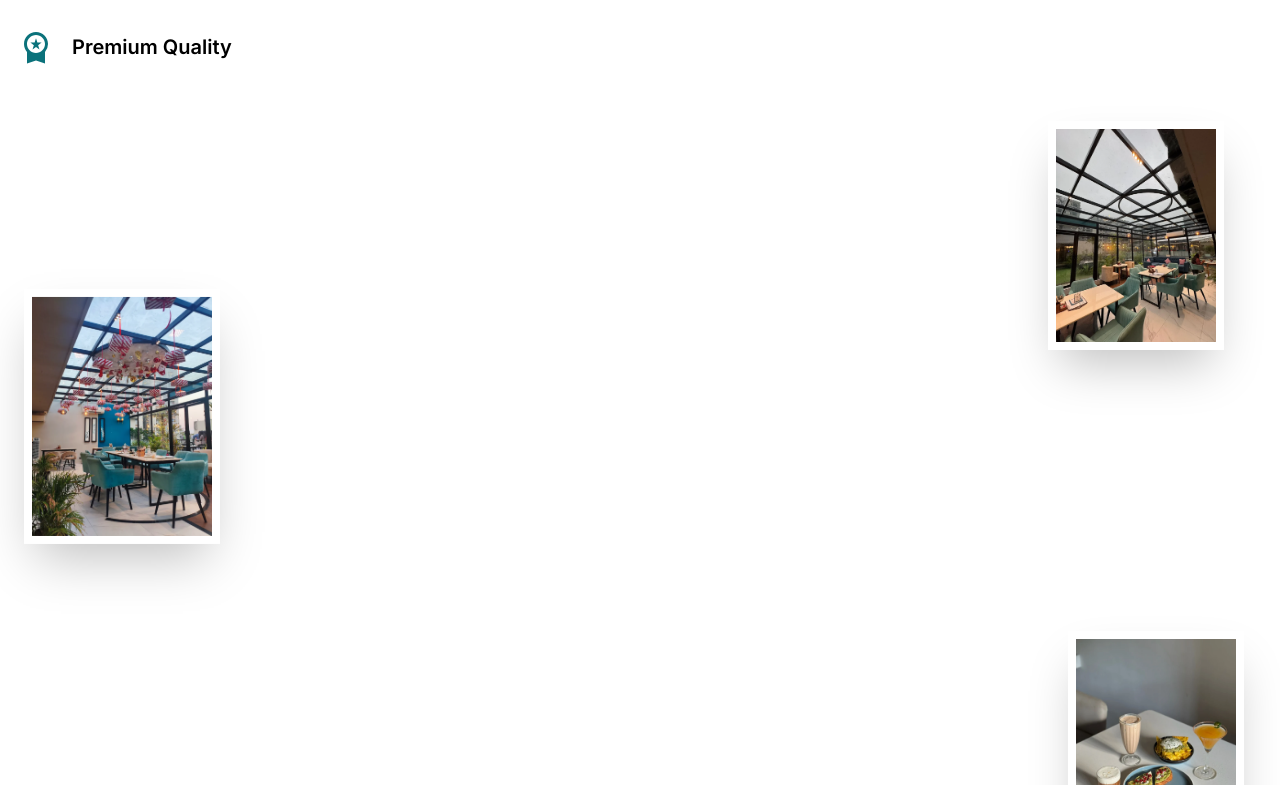
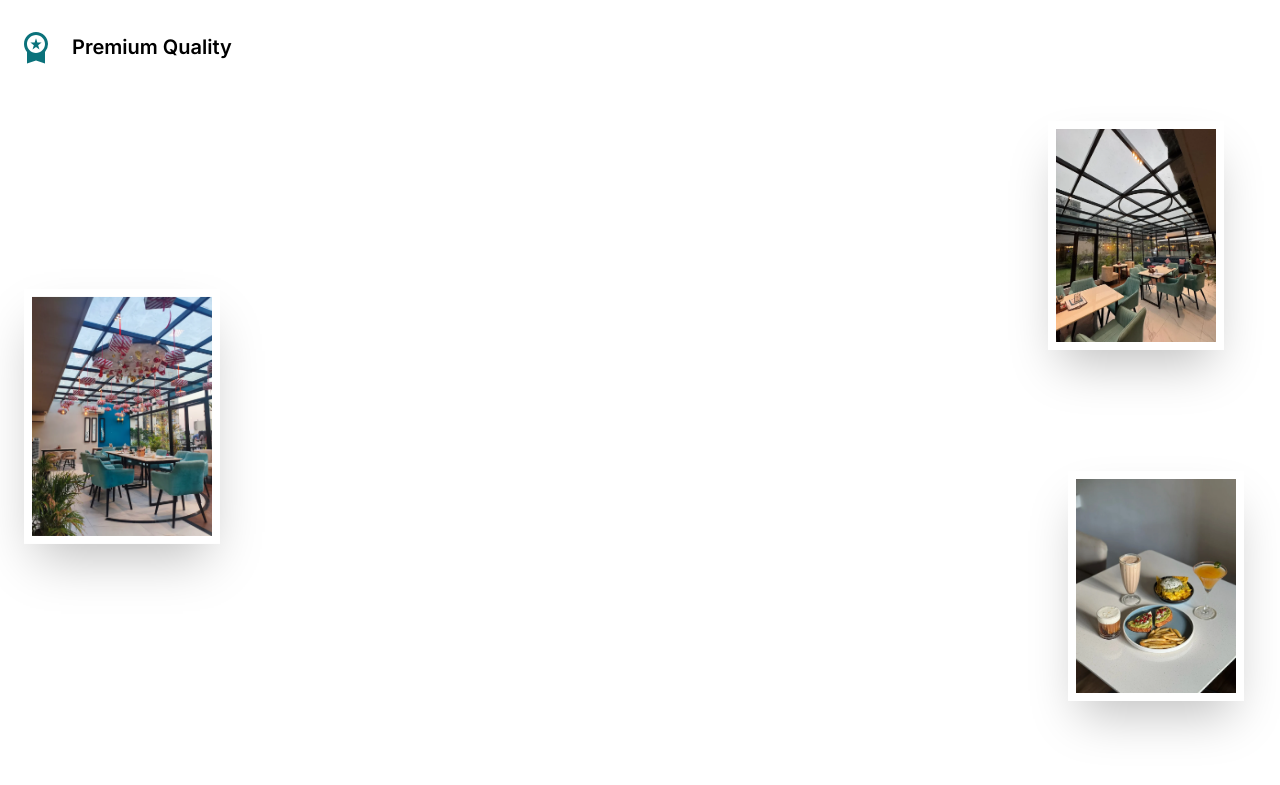
Before and after one commit to Fenil-Techy/Cafe_site, a React (Vite) app: page / in a window 1280 px wide. Shown: the part 1095-1880 px from the top of the page. Built offline with nearby package versions, Linux system fonts and the light colour scheme.

Commit message:
image adjust

```diff
--- a/src/components/featured/Featured.jsx
+++ b/src/components/featured/Featured.jsx
@@ -33,7 +33,7 @@ export const Featured = () => {
                     </li>
 
                 </ul>
-                <div className="relative min-h-screen mt-10 py-10">
+                <div className="relative h-160 mt-10 py-10">
                     <div className=" absolute translate-y-1/2 left-2 shadow-2xl bg-white p-2"><img src="./featured/image1.webp" alt="" className="w-45" /></div>
                     <div className="absolute right-5 bottom-15 shadow-2xl bg-white p-2"><img src="./featured/image2.webp" alt="" className="w-40" /></div>
                     <div className="absolute top-0 -z-10 shadow-2xl right-10 bg-white p-2"><img src="./featured/image3.webp" alt="" className="w-40" /></div>
```
